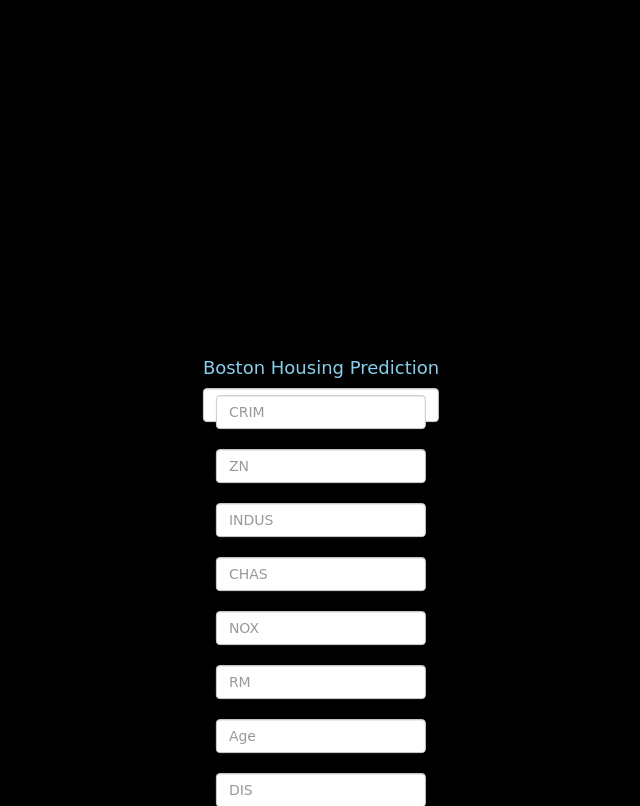
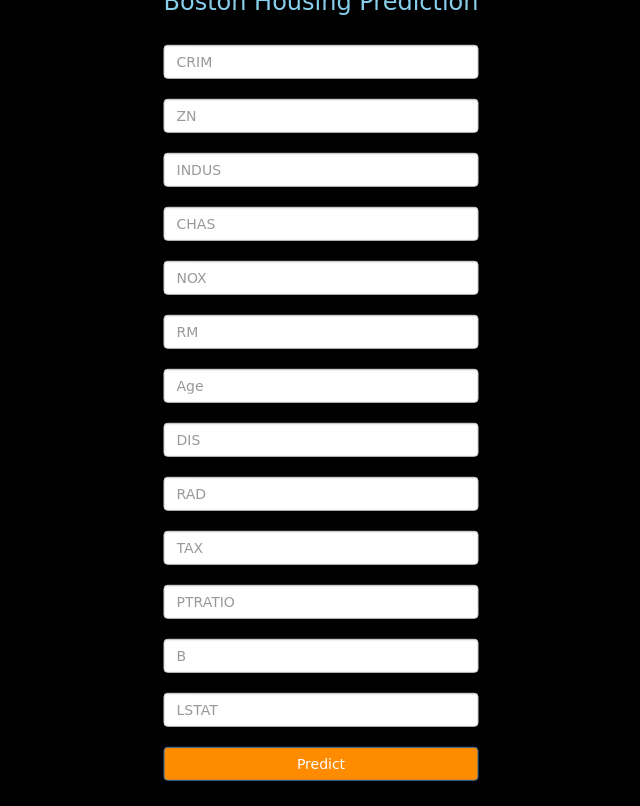
Before and after one commit to Rishabh-Mer/Boston-Housing-Prediction, a Flask app: page / in a window 1280 px wide. Shown: the top 806 px of the page, without its empty margins (319-959 px from the left). After the commit the page ends 781 px from the top, so only its background shows below. Run offline with Flask 2, Linux system fonts and the light colour scheme; parts of the project's set-up code (start-up, migrations or seed data) failed here and were passed over; some libraries are stand-ins or nearby versions.

Commit message:
updated Index.html

```diff
--- a/templates/index.html
+++ b/templates/index.html
@@ -33,9 +33,10 @@
 
     <div>
 
-        <h4>Boston Housing Prediction</h4>
+        <h3>Boston Housing Prediction</h3>
+        <br>
 
-        <form class="form-control" action="{{ url_for('predict') }}" method="post" id="form">
+        <form action="{{ url_for('predict') }}" method="post" id="form">
 
             <input class="form-control" type="text" name="CRIM" id="CRIM" placeholder="CRIM" required="required"/> <br>
             <input class="form-control" type="text" name="ZN" id="ZN" placeholder="ZN" required="required"/> <br>
```
